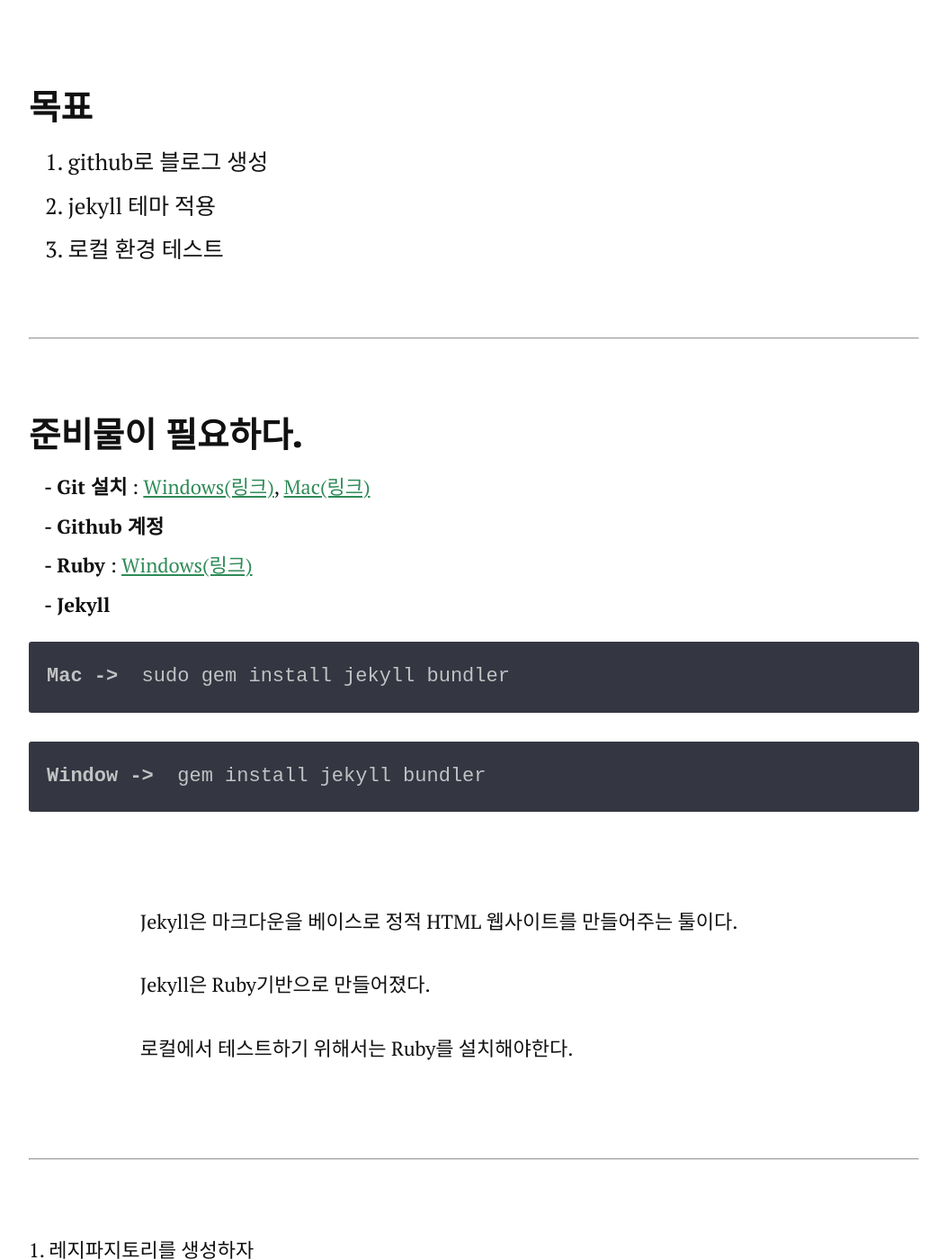
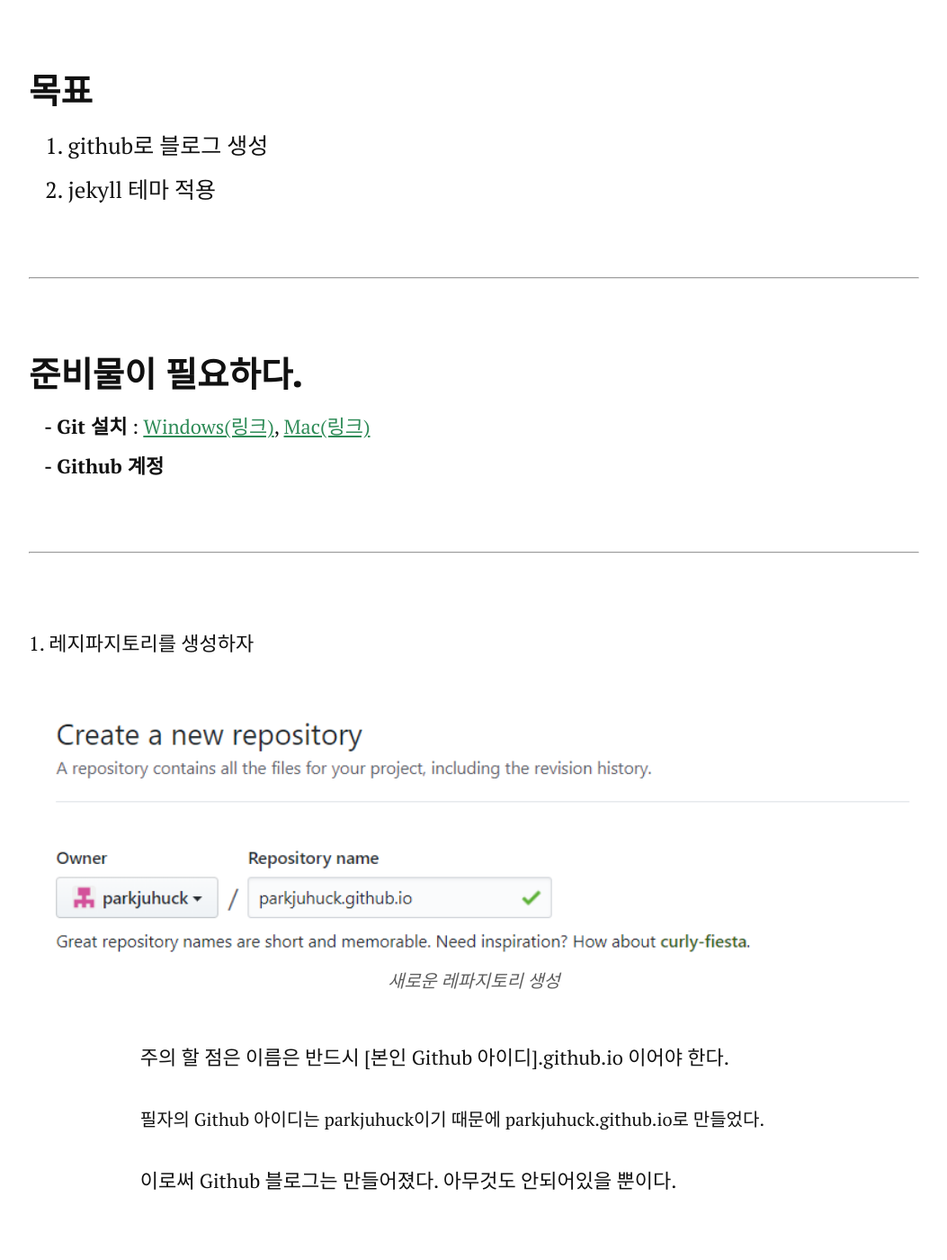
Before and after one commit to parkjuhuck/parkjuhuck.github.io, a Jekyll site: the page built from _posts/2018-08-09-github-blog-make.markdown, in a window 1280 px wide and 1400 px high, scrolled down 1901 px. Shown: the whole window at 90% size, without its empty margins (113-1166 px from the left). Built offline with Jekyll 4.4.1, drawn with Linux system fonts in a browser that asks for light colours; nearby versions of some CDN libraries; some of the changed text lies outside the part shown.

Commit message:
# blog 두번째 포스트

```diff
--- a/_posts/2018-08-09-github-blog-make.markdown
+++ b/_posts/2018-08-09-github-blog-make.markdown
@@ -1,6 +1,6 @@
 ---
 layout: post
-title:  "github + jekyll 개인블로그 생성"
+title:  "github 블러그 만들기 + jekyll 테마 적용"
 date:   2018-08-09
 ---
 
@@ -21,9 +21,7 @@
 
 금방 쓸줄알았는데 생각보다 훨훨훨 씬 많은 시간이 걸렸다.
 
-필자는 git을 잘 모른다.
-
-독학으로 해왔기 때문에 그냥 commit, push, branch 사용법 정도
+필자는 git을 잘 모른다. 그냥 commit, push, branch 사용법 정도
 
 그리고 소스트리를 쓴다.
 
@@ -53,7 +51,6 @@
 <div>
   <label style='font-size:25px;'>&nbsp;&nbsp; 1. github로 블로그 생성</label>
   <label style='font-size:25px;'>&nbsp;&nbsp; 2. jekyll 테마 적용</label>
-  <label style='font-size:25px;'>&nbsp;&nbsp; 3. 로컬 환경 테스트 </label>
 </div>
 
 <br>
@@ -64,22 +61,7 @@
 <div style='width: 100%;'>
   <label><strong>&nbsp;&nbsp; - Git 설치</strong> : <a href="http://msysgit.github.com/" target="_blank" > Windows(링크)</a>, <a href="http://sourceforge.net/projects/git-osx-installer/" target="_blank" >Mac(링크)</a></label>
   <label><strong>&nbsp;&nbsp; - Github 계정</strong></label>
-  <label><strong>&nbsp;&nbsp; - Ruby </strong> : <a href="https://rubyinstaller.org/" target="_blank" > Windows(링크)</a></label>
-  <label><strong>&nbsp;&nbsp; - Jekyll</strong></label>
-  <label class="highlighter-rouge">
-    <pre class="highlight"><code><strong>Mac -> </strong> sudo gem install jekyll bundler</code></pre>
-    <pre class="highlight"><code><strong>Window -> </strong> gem install jekyll bundler</code></pre>
-  </label>
 </div>
-
-<br>
-
-Jekyll은 마크다운을 베이스로 정적 HTML 웹사이트를 만들어주는 툴이다.
-
-Jekyll은 Ruby기반으로 만들어졌다.
-
-로컬에서 테스트하기 위해서는 Ruby를 설치해야한다.
-
 
 <br>
 <hr>
@@ -251,7 +233,11 @@
  git push를 하면 끝이다. 정말 간단하다.
 
 
-
+<hr>
+<br>
+<strong>다음 장엔 jekyll로 블로그 생성 및  어떻게 글을 작성하고 </strong>
+<br>
+<strong>테스트 하는지에 대해 알아보겠다. </strong>
 
 
 <!--
--- /dev/null
+++ b/_posts/2018-08-10-jekyll-blog-make.markdown
@@ -0,0 +1,75 @@
+---
+layout: post
+title:  "jekyll로 블로그 만들기"
+date:   2018-08-10
+---
+
+<br>
+<br>
+
+<h3 style='width: 100%;'>목표</h3>
+<div>
+  <label style='font-size:25px;'>&nbsp;&nbsp; 1. jekyll로 블로그 생성 </label>
+  <label style='font-size:25px;'>&nbsp;&nbsp; 2. 글 작성 및 테스트 </label>
+</div>
+
+<br>
+<hr>
+<br>
+
+<h3 style='width: 100%;'>준비물이 필요하다.</h3>
+<div style='width: 100%;'>
+  <label><strong>&nbsp;&nbsp; - Ruby </strong> : <a href="https://rubyinstaller.org/" target="_blank" > Windows(링크)</a></label>
+  <label><strong>&nbsp;&nbsp; - Jekyll</strong></label>
+  <label class="highlighter-rouge">
+    <pre class="highlight"><code><strong>Mac -> </strong> sudo gem install jekyll bundler</code></pre>
+    <pre class="highlight"><code><strong>Window -> </strong> gem install jekyll bundler</code></pre>
+  </label>
+</div>
+
+<br>
+
+Jekyll은 마크다운을 베이스로 정적 HTML 웹사이트를 만들어주는 툴이다.
+
+Jekyll은 Ruby기반으로 만들어졌다.
+
+로컬에서 테스트하기 위해서는 Ruby를 설치해야한다.
+
+
+<br>
+<hr>
+<br>
+
+
+<!-- <div style='width: 100%;'>1. 레지파지토리를 생성하자</div> -->
+
+<!-- <figure>
+	<img style='width:1200px;' src="{{ '/assets/img/post/t1.png' | prepend: site.baseurl }}" alt="">
+	<figcaption> 새로운 레파지토리 생성</figcaption>
+</figure> -->
+
+
+<!-- 주의 할 점은 이름은 반드시 [본인 Github 아이디].github.io 이어야 한다. -->
+
+<!-- <p style='font-size:20px;'>
+  필자의 Github 아이디는 parkjuhuck이기 때문에 parkjuhuck.github.io로 만들었다.
+</p> -->
+
+
+<!-- 이로써 Github 블로그는 만들어졌다. 아무것도 안되어있을 뿐이다.  -->
+
+<!-- <br>
+<hr>
+<br> -->
+
+<!-- <pre class="highlight">
+  <code>
+    $cd D:\project\blog
+    $git remote add origin [내 저장소 링크]
+    $git add .
+    $git commit -m "빈 저장소 불러오기"
+    $git push origin master
+  </code>
+</pre> -->
+
+<!-- <a href=" http://jekyllthemes.org/" target="_blank" > 테마 페이지</a> 여기서 원하는 테마를 선택한다. -->
```
